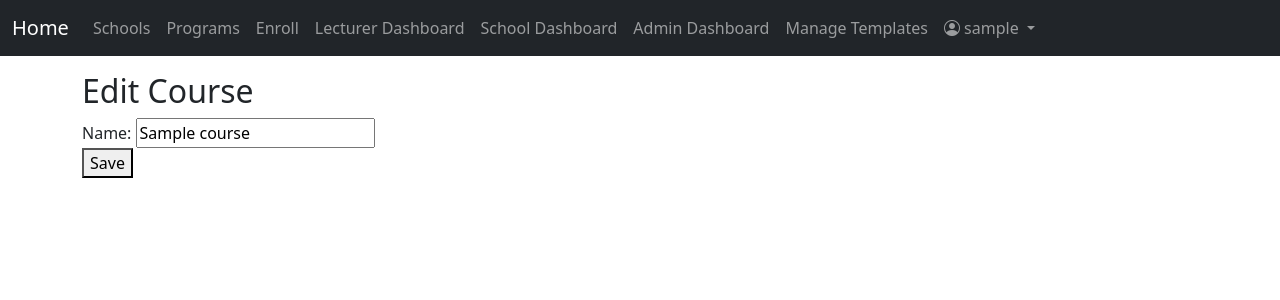
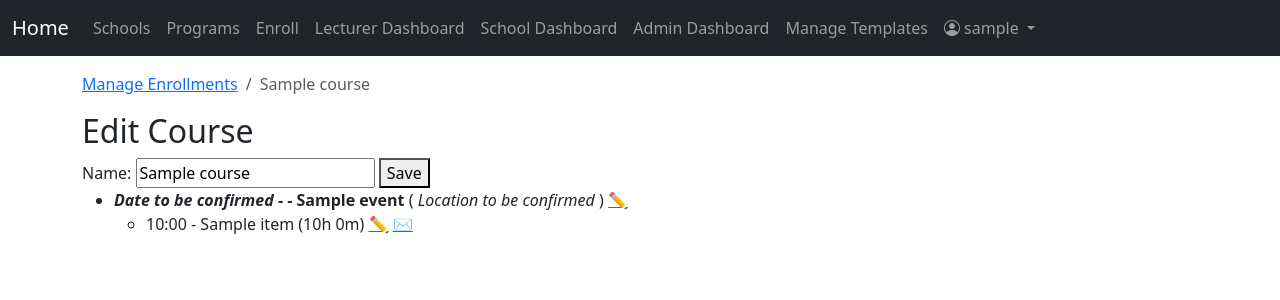
Before and after one commit to TechyByte/outreachAdmin, a Flask app: page /course/1 in a window 1280 px wide. Shown: the top 300 px of the page. Run offline with Flask 3, Linux system fonts and the light colour scheme; the first user in the database is signed in; tables that the repository leaves empty hold one stand-in row (Sample ...).

Commit message:
Breadcrumb and UI improvements

```diff
--- /dev/null
+++ b/templates/_edit_course.html
@@ -0,0 +1,22 @@
+<ul>
+{% for event in course.events %}
+    <li>
+        <strong>
+            {%  if event.status == 'Confirmed' %}
+                {{ event.date }}
+            {%  else %}
+                <i>Date to be confirmed</i>
+            {%  endif %}
+
+            - {{ event.status }}
+
+            - {{ event.name }}</strong> ({%  if event.location %}
+                <i>Location to be confirmed</i>
+            {%  else %}
+                {{ event.location }}
+            {%  endif %})
+        <a href="{{ url_for('event_mgmt.edit_event', event_id=event.id) }}">✏️</a>
+        {% include '_edit_agenda.html' with context %}
+    </li>
+{% endfor %}
+</ul>
--- a/templates/edit_course.html
+++ b/templates/edit_course.html
@@ -1,8 +1,15 @@
 {% extends 'base.html' %}
 {% block content %}
-<h2>Edit Course</h2>
-<form method="post">
-    <label>Name: <input type="text" name="name" value="{{ course.name }}"></label><br>
-    <button type="submit">Save</button>
-</form>
+    <nav aria-label="breadcrumb">
+        <ol class="breadcrumb">
+            <li class="breadcrumb-item"><a href="{{ url_for('enrolment.manage_enrollment') }}">Manage Enrollments</a></li>
+            <li class="breadcrumb-item active" aria-current="page">{{ course.name }}</li>
+        </ol>
+    </nav>
+    <h2>Edit Course</h2>
+    <form method="post">
+        <label>Name: <input type="text" name="name" value="{{ course.name }}"></label>
+        <button type="submit">Save</button>
+    </form>
+    {% include  '_edit_course.html' with context %}
 {% endblock %}
```
Also changed, not shown: templates/admin_schedule.html (+2 -8 lines), templates/edit_agenda_item.html (+16 -1 lines), templates/edit_event.html (+8 -1 lines), templates/enroll.html (+7 -1 lines), templates/_edit_agenda.html (renamed from templates/_edit_event_agenda.html).
